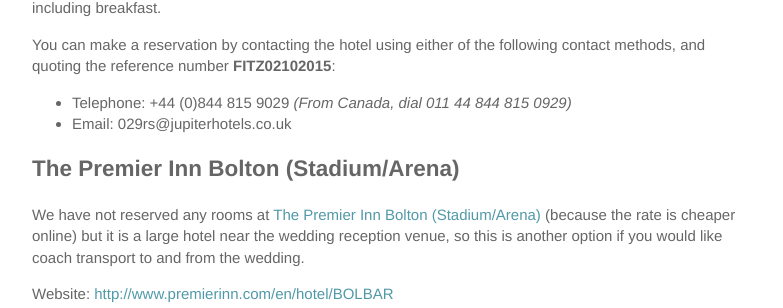
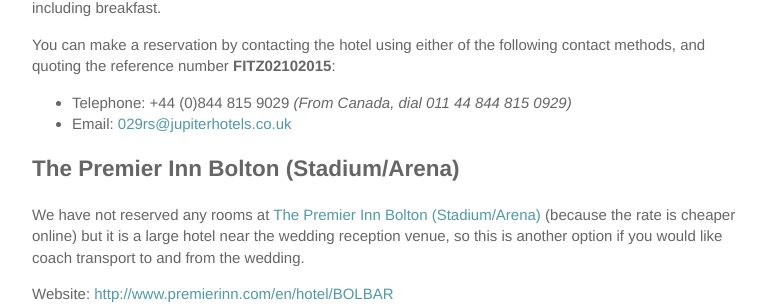
Before and after one commit to jfitzell/weddingsite, a Jekyll site: the page built from accommodation.md, in a window 1280 px wide. Shown: the part 513-821 px from the top of the page, without its empty margins (248-1031 px from the left). Built offline with Jekyll 4.4.1, drawn with Linux system fonts in a browser that asks for light colours; some web fonts are replaced; part of the change alters nothing that is shown.

```diff
--- a/accommodation.md
+++ b/accommodation.md
@@ -17,7 +17,7 @@ We have reserved a fixed number of double rooms at <a target="_blank" href="http
 You can make a reservation by contacting the hotel using either of the following contact methods, and quoting the reference number **FITZ02102015**:
 
 * Telephone: +44 (0)844 815 9029 *(From Canada, dial 011 44 844 815 0929)*
-* Email: 029rs@jupiterhotels.co.uk
+* Email: [029rs@jupiterhotels.co.uk](mailto:029rs@jupiterhotels.co.uk)
 
 
 ##The Premier Inn Bolton (Stadium/Arena)
```
